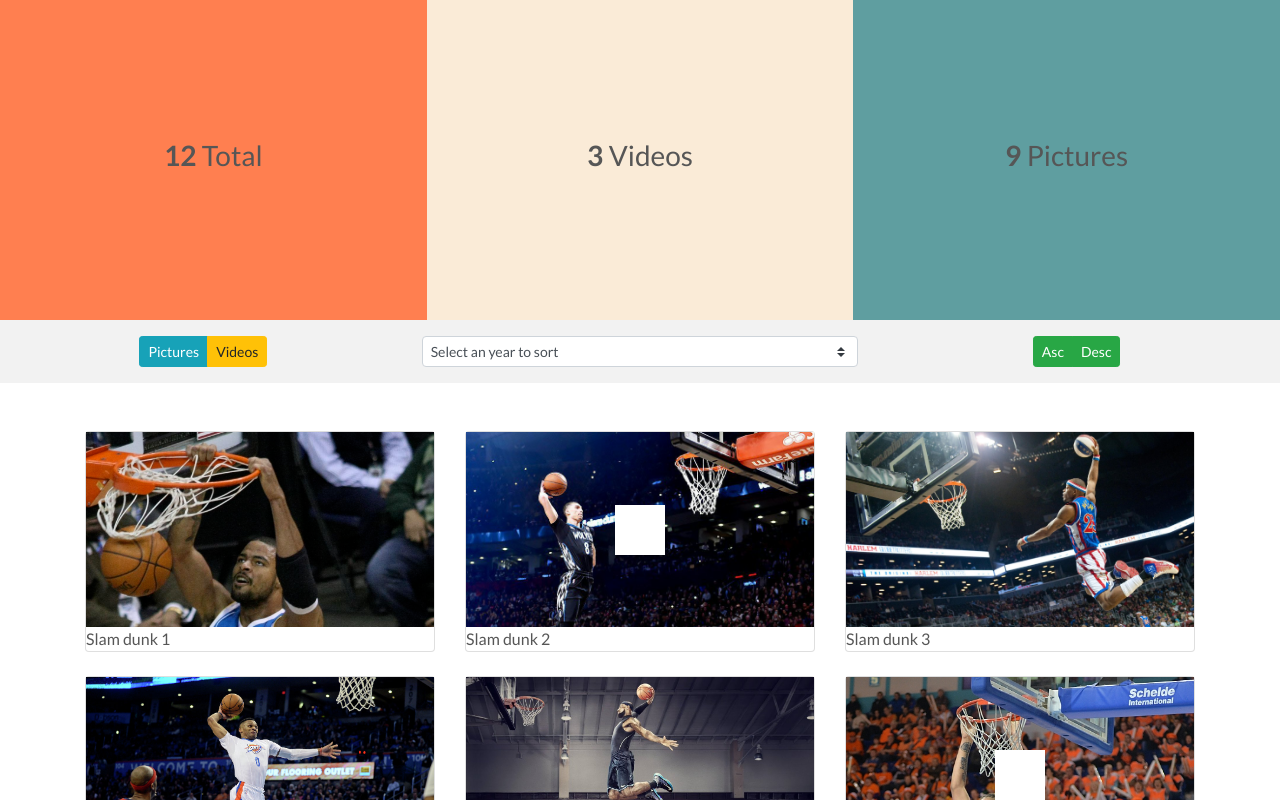
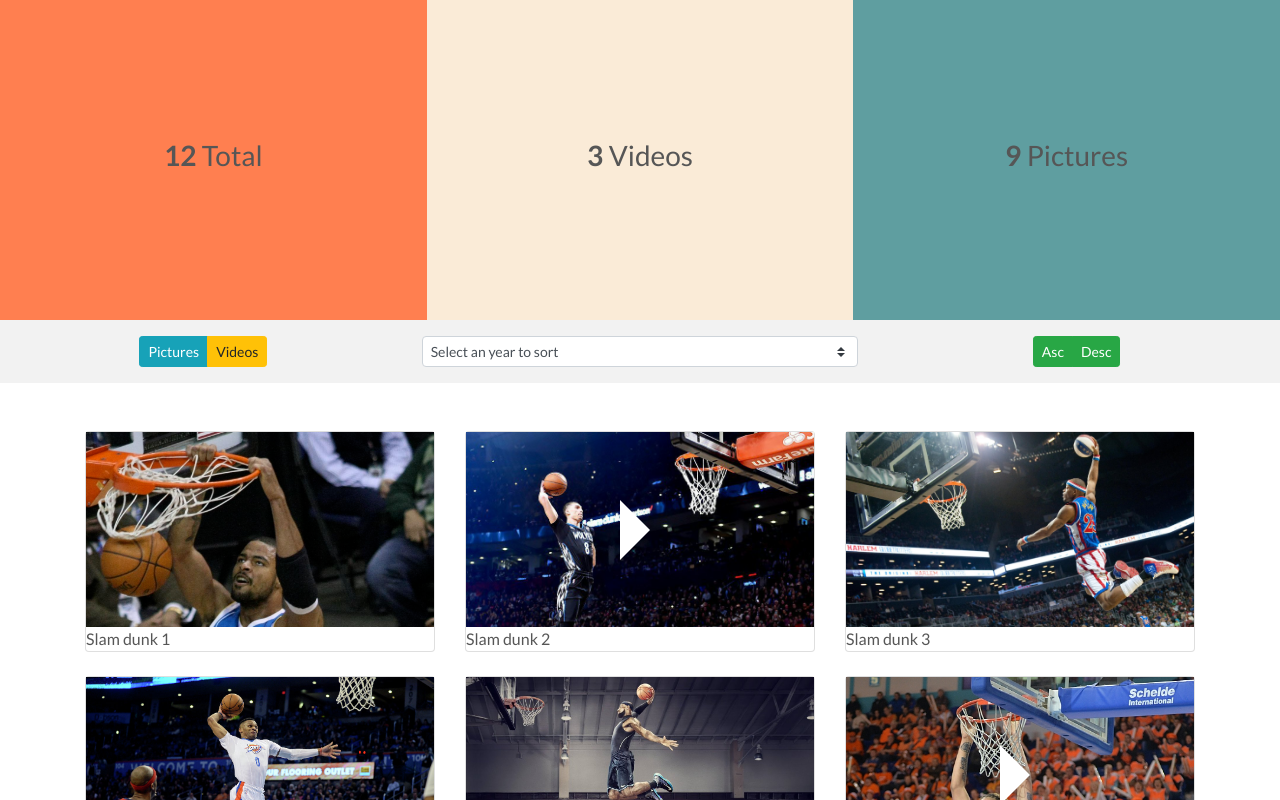
Before and after one commit to tvetcov/basketball, a Vue app: page / in a window 1280 px wide. Shown: the top 800 px of the page. Built offline with nearby package versions, Linux system fonts and the light colour scheme.

Commit message:
Added play button

```diff
--- a/src/assets/styles/main.scss
+++ b/src/assets/styles/main.scss
@@ -46,14 +46,13 @@ html, body {
     }
 
     .play {
-      height: 50px;
-      width: 50px;
-      background: #ffffff;
+      border: 30px transparent solid;
+      border-left-color: #fff;
       position: absolute;
       top: 50%;
       left: 50%;
-      margin-top: -25px;
-      margin-left: -25px;
+      margin-top: -30px;
+      margin-left: -20px;
     }
 
     &:hover .thumb-image img {
```
